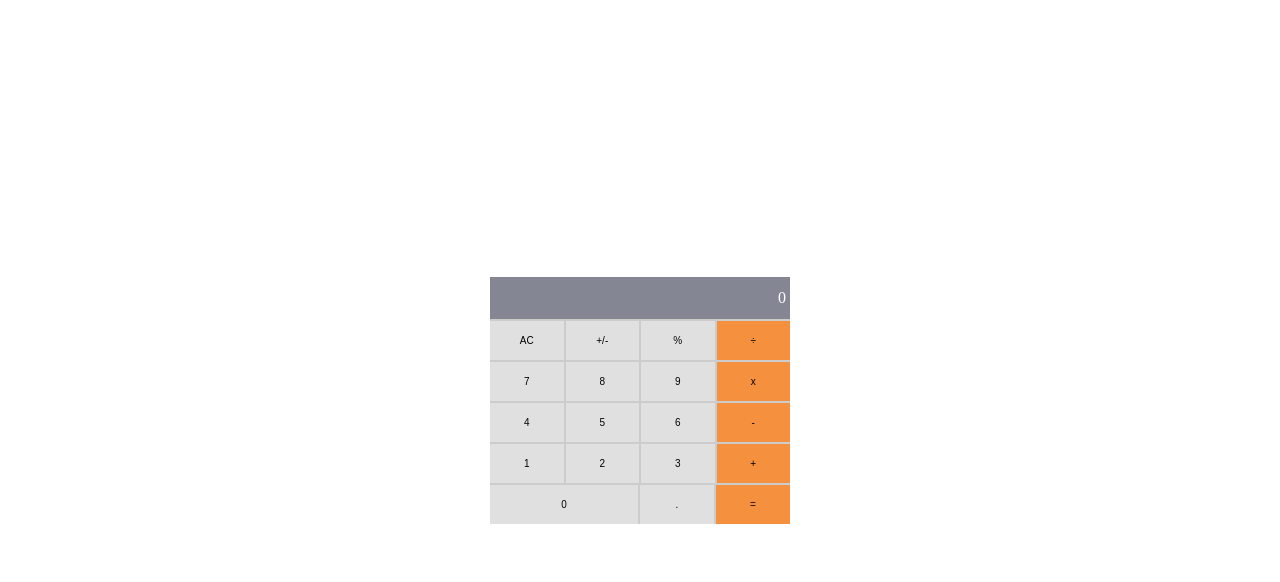
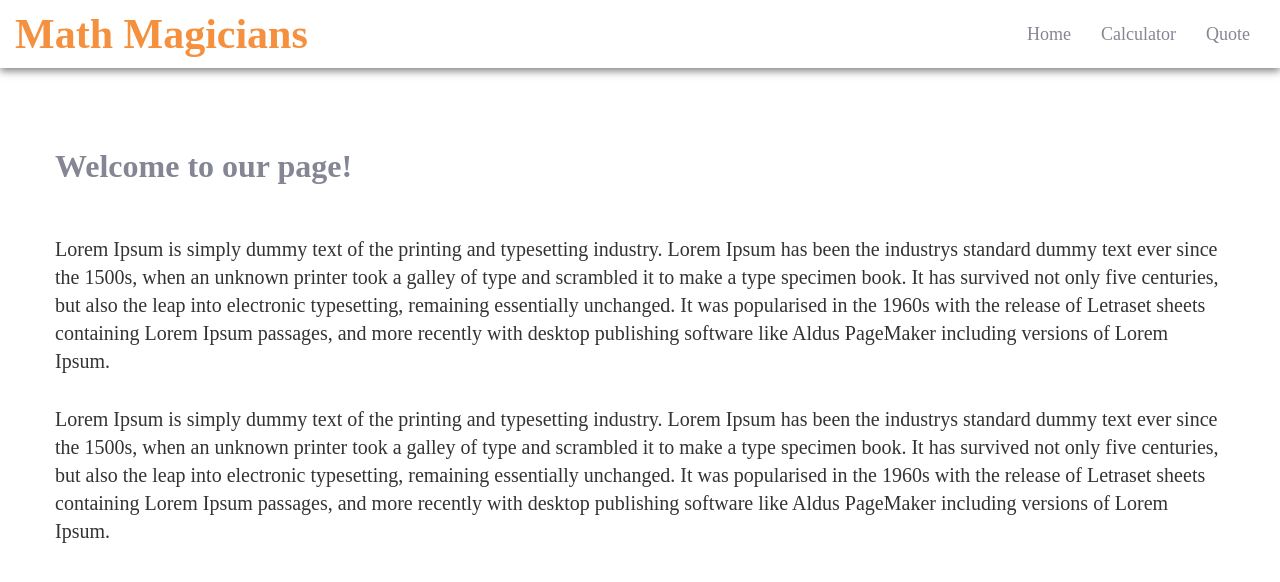
Before and after one commit to vladanvi99/math-magicians, a React (Create React App) app: page / in a window 1280 px wide. Shown: the top 582 px of the page. Built offline with nearby package versions, Linux system fonts and the light colour scheme.

Commit message:
add home and quote pages, and style it

```diff
--- a/package.json
+++ b/package.json
@@ -10,6 +10,7 @@
     "prop-types": "^15.7.2",
     "react": "^17.0.2",
     "react-dom": "^17.0.2",
+    "react-router-dom": "^5.2.0",
     "react-scripts": "4.0.3",
     "web-vitals": "^1.0.1"
   },
--- a/src/components/App.js
+++ b/src/components/App.js
@@ -1,13 +1,24 @@
 /* eslint-disable react/prefer-stateless-function */
 import React from 'react';
+import './css/app.css';
+import { BrowserRouter as Router, Switch, Route } from 'react-router-dom';
 import Calculator from './calculator/Calculator';
-import './css/app.css';
+import Home from './home/Home';
+import Quote from './quote/Quote';
+import Header from './header/Header';
 
 class App extends React.Component {
   render() {
     return (
       <div className="wrap">
-        <Calculator />
+        <Router>
+          <Header />
+          <Switch>
+            <Route path="/" exact component={Home} />
+            <Route path="/calculator" exact component={Calculator} />
+            <Route path="/quote" exact component={Quote} />
+          </Switch>
+        </Router>
       </div>
     );
   }
--- a/src/components/calculator/Calculator.js
+++ b/src/components/calculator/Calculator.js
@@ -20,6 +20,7 @@ const Calculator = () => {
   const { total, next } = info;
   return (
     <div className="calculator-wrap">
+      <h2>Lets do some math!</h2>
       <div className="calculator">
         <Result result={!next ? total : next} />
         <Buttons onButtonClick={handleClick} />
--- a/src/components/calculator/css/calculator.css
+++ b/src/components/calculator/css/calculator.css
@@ -1,15 +1,22 @@
 .calculator-wrap {
+  max-width: 1200px;
+  margin: auto;
   width: 100%;
-  min-height: 100vh;
-  padding: 40px 15px;
+  padding: 80px 15px;
   display: flex;
-  justify-content: center;
-  align-items: center;
+  justify-content: space-between;
+  gap: 80px;
+}
+
+.calculator-wrap h2 {
+  font-size: 32px;
+  font-weight: bold;
+  color: #858694;
 }
 
 .calculator {
   width: 100%;
-  max-width: 300px;
+  max-width: 500px;
   background-color: #ccc;
 }
 
@@ -20,14 +27,14 @@
 .calculator .result {
   width: 100%;
   text-align: right;
-  padding: 12px 4px;
+  padding: 14px 8px;
   background-color: #858694;
   border: none;
   outline: none;
   color: #fff;
   display: block;
   margin-bottom: 2px;
-  font-size: 16px;
+  font-size: 22px;
 }
 
 .calculator .buttons-row {
@@ -38,13 +45,18 @@
 
 .calculator .uni-button {
   width: 25%;
-  padding: 14px 0;
-  font-size: 10px;
+  padding: 20px 0;
+  font-size: 12px;
   background-color: #e0e0e0;
   border: none;
   outline: none;
   cursor: pointer;
   display: block;
+}
+
+.calculator .uni-button:hover {
+  background-color: #eee;
+  transition: 0.3s;
 }
 
 .calculator .orange-button {
--- /dev/null
+++ b/src/components/header/Header.js
@@ -0,0 +1,18 @@
+import React from 'react';
+import { Link } from 'react-router-dom';
+import './css/header.css';
+
+const Header = () => (
+  <header>
+    <nav>
+      <Link className="logo" to="/">Math Magicians</Link>
+      <ul>
+        <li><Link to="/">Home</Link></li>
+        <li><Link to="/calculator">Calculator</Link></li>
+        <li><Link to="/quote">Quote</Link></li>
+      </ul>
+    </nav>
+  </header>
+);
+
+export default Header;
--- /dev/null
+++ b/src/components/header/css/header.css
@@ -0,0 +1,38 @@
+header {
+  box-shadow: 0 3px 8px rgba(0, 0, 0, 0.5);
+}
+
+header nav {
+  display: flex;
+  justify-content: space-between;
+  align-items: center;
+  max-width: 1440px;
+  margin: auto;
+  padding: 10px 15px;
+}
+
+header nav .logo {
+  font-size: 42px;
+  color: #f5913e;
+  font-weight: bold;
+  text-decoration: none;
+}
+
+header nav ul {
+  list-style: none;
+  display: flex;
+  align-items: center;
+}
+
+header nav ul li a {
+  font-size: 18px;
+  line-height: 26px;
+  padding: 0 15px;
+  text-decoration: none;
+  color: #858694;
+}
+
+header nav ul li a:hover {
+  color: #f5913e;
+  transition: 0.3s;
+}
--- /dev/null
+++ b/src/components/home/Home.js
@@ -0,0 +1,36 @@
+import React from 'react';
+import './css/home.css';
+
+const Home = () => (
+  <section className="home-section">
+    <h2>Welcome to our page!</h2>
+    <p>
+      Lorem Ipsum is simply dummy text of the printing
+      and typesetting industry. Lorem Ipsum has been
+      the industrys standard dummy text ever since the
+      1500s, when an unknown printer took a galley of
+      type and scrambled it to make a type specimen book.
+      It has survived not only five centuries, but also
+      the leap into electronic typesetting, remaining
+      essentially unchanged. It was popularised in the 1960s
+      with the release of Letraset sheets containing Lorem Ipsum
+      passages, and more recently with desktop publishing
+      software like Aldus PageMaker including versions of Lorem Ipsum.
+    </p>
+    <p>
+      Lorem Ipsum is simply dummy text of the printing
+      and typesetting industry. Lorem Ipsum has been
+      the industrys standard dummy text ever since the
+      1500s, when an unknown printer took a galley of
+      type and scrambled it to make a type specimen book.
+      It has survived not only five centuries, but also
+      the leap into electronic typesetting, remaining
+      essentially unchanged. It was popularised in the 1960s
+      with the release of Letraset sheets containing Lorem Ipsum
+      passages, and more recently with desktop publishing
+      software like Aldus PageMaker including versions of Lorem Ipsum.
+    </p>
+  </section>
+);
+
+export default Home;
--- /dev/null
+++ b/src/components/home/css/home.css
@@ -0,0 +1,19 @@
+.home-section {
+  max-width: 1200px;
+  margin: auto;
+  padding: 80px 15px;
+}
+
+.home-section h2 {
+  font-size: 32px;
+  font-weight: bold;
+  color: #858694;
+  margin-bottom: 50px;
+}
+
+.home-section p {
+  font-size: 20px;
+  line-height: 28px;
+  color: #333;
+  margin-bottom: 30px;
+}
--- /dev/null
+++ b/src/components/quote/Quote.js
@@ -0,0 +1,13 @@
+import React from 'react';
+import './css/quote.css';
+
+const Quote = () => (
+  <section className="quote-section">
+    <p>
+      “All our dreams can come true, if we have the courage to pursue them.”
+      <span>- Walt Disney</span>
+    </p>
+  </section>
+);
+
+export default Quote;
--- /dev/null
+++ b/src/components/quote/css/quote.css
@@ -0,0 +1,19 @@
+.quote-section {
+  max-width: 1200px;
+  margin: auto;
+  padding: 80px 15px;
+  padding-top: 130px;
+}
+
+.quote-section p {
+  font-size: 32px;
+  line-height: 42px;
+  color: #333;
+  font-weight: 500;
+}
+
+.quote-section p span {
+  font-size: 24px;
+  color: #888;
+  margin-left: 40px;
+}
```
Also changed, not shown: 1 other file (tests, documents, lock files or other folders).
